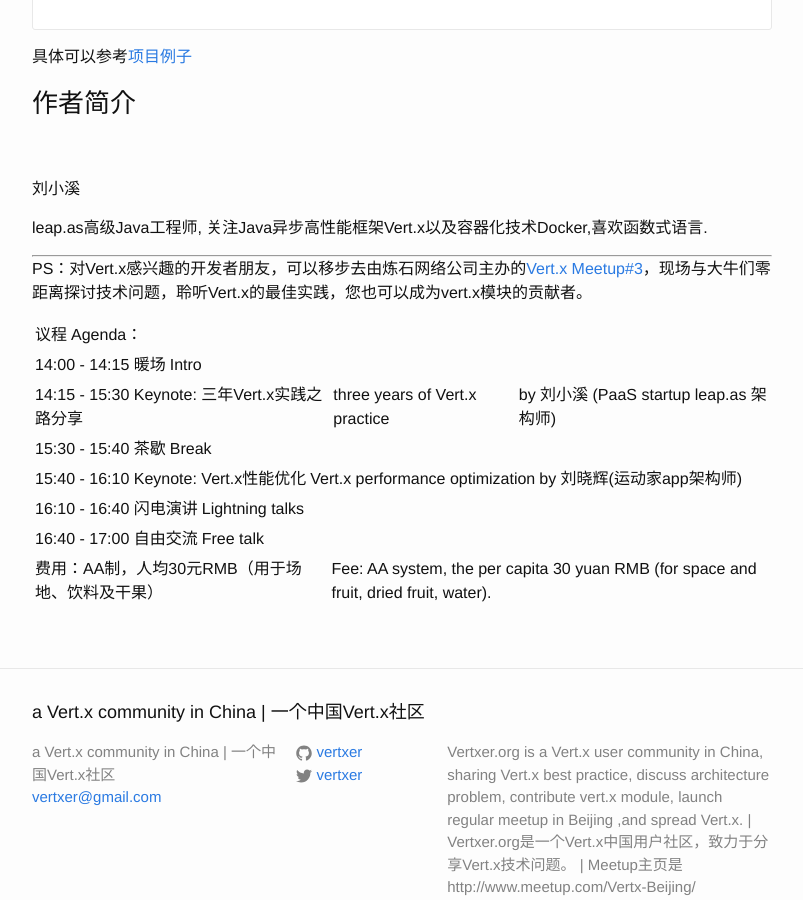
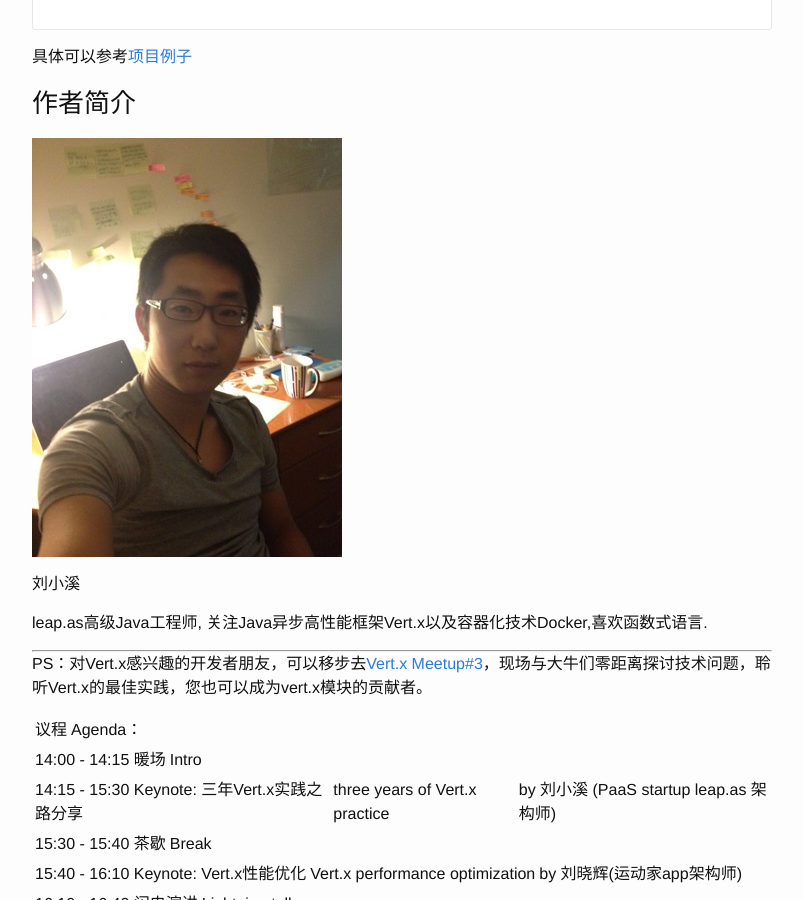
Before and after one commit to vertxer/vertxer.github.io, a Jekyll site: the page built from _posts/2015-08-19-vertx-rpc.markdown, in a window 1280 px wide and 900 px high, scrolled down 2450 px. Shown: the whole window, without its empty margins (238-1041 px from the left). Built offline with Jekyll 4.4.1, drawn with Linux system fonts in a browser that asks for light colours.

Commit message:
refresh the wechat photo

```diff
--- a/_posts/2015-08-19-vertx-rpc.markdown
+++ b/_posts/2015-08-19-vertx-rpc.markdown
@@ -102,7 +102,7 @@
 
 ### 作者简介 ###
 
-![](../images/photo_liuxiaoxi.jpg)
+![](http://vertxer.org/images/photo_liuxiaoxi.jpg)
 
 刘小溪
 
@@ -111,7 +111,7 @@
 
 ----------
 
-PS：对Vert.x感兴趣的开发者朋友，可以移步去由炼石网络公司主办的[Vert.x Meetup#3](http://www.meetup.com/Vertx-Beijing/events/224580619/)，现场与大牛们零距离探讨技术问题，聆听Vert.x的最佳实践，您也可以成为vert.x模块的贡献者。
+PS：对Vert.x感兴趣的开发者朋友，可以移步去[Vert.x Meetup#3](http://www.meetup.com/Vertx-Beijing/events/224580619/)，现场与大牛们零距离探讨技术问题，聆听Vert.x的最佳实践，您也可以成为vert.x模块的贡献者。
 
 议程 | Agenda：
 
```
Also changed, not shown: images/Vertxer.org_wechat.jpg.
